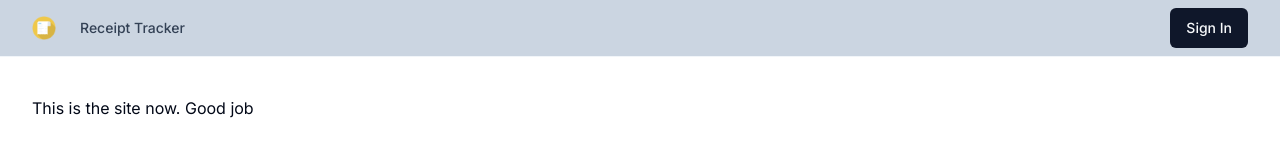
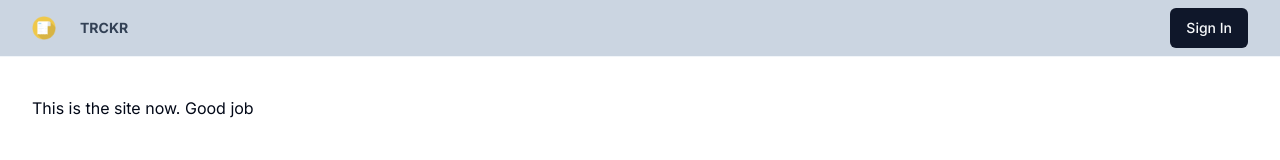
Before and after one commit to gjmooney/receipt-tracker-next, a Next.js app: page / in a window 1280 px wide. Shown: the top 160 px of the page. Built offline with nearby package versions, Linux system fonts and the light colour scheme.

Commit message:
Make the name dumb

```diff
--- a/components/Navbar.tsx
+++ b/components/Navbar.tsx
@@ -13,8 +13,8 @@ const Navbar: FC<NavbarProps> = ({}) => {
           <div className="relative mr-4 h-8 w-8 sm:h-6 sm:w-6">
             <Image fill alt="Logo" src="/logo.png" />
           </div>
-          <p className="hidden text-sm font-medium text-slate-700 md:block">
-            Receipt Tracker
+          <p className="hidden text-sm font-bold text-slate-700 md:block">
+            TRCKR
           </p>
         </Link>
 
```
